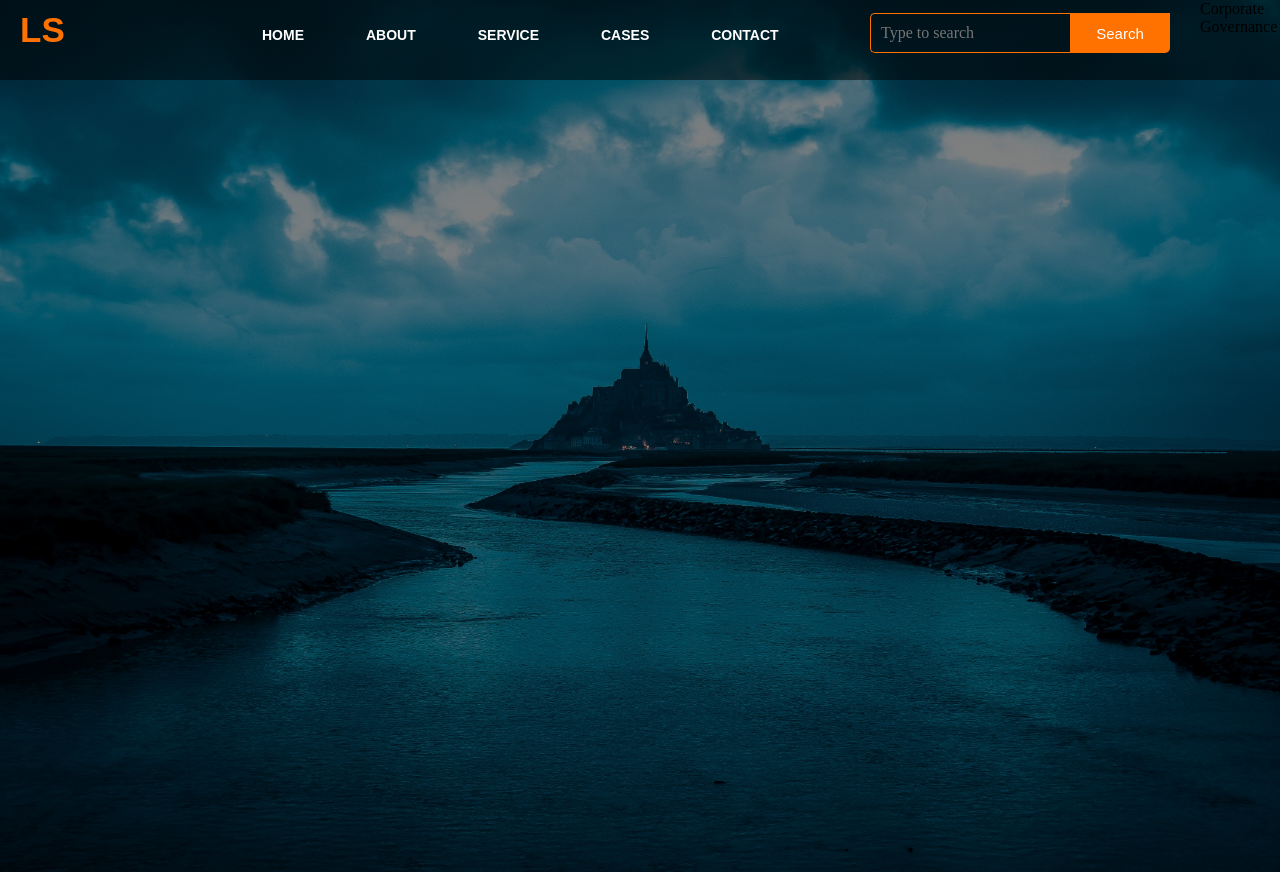
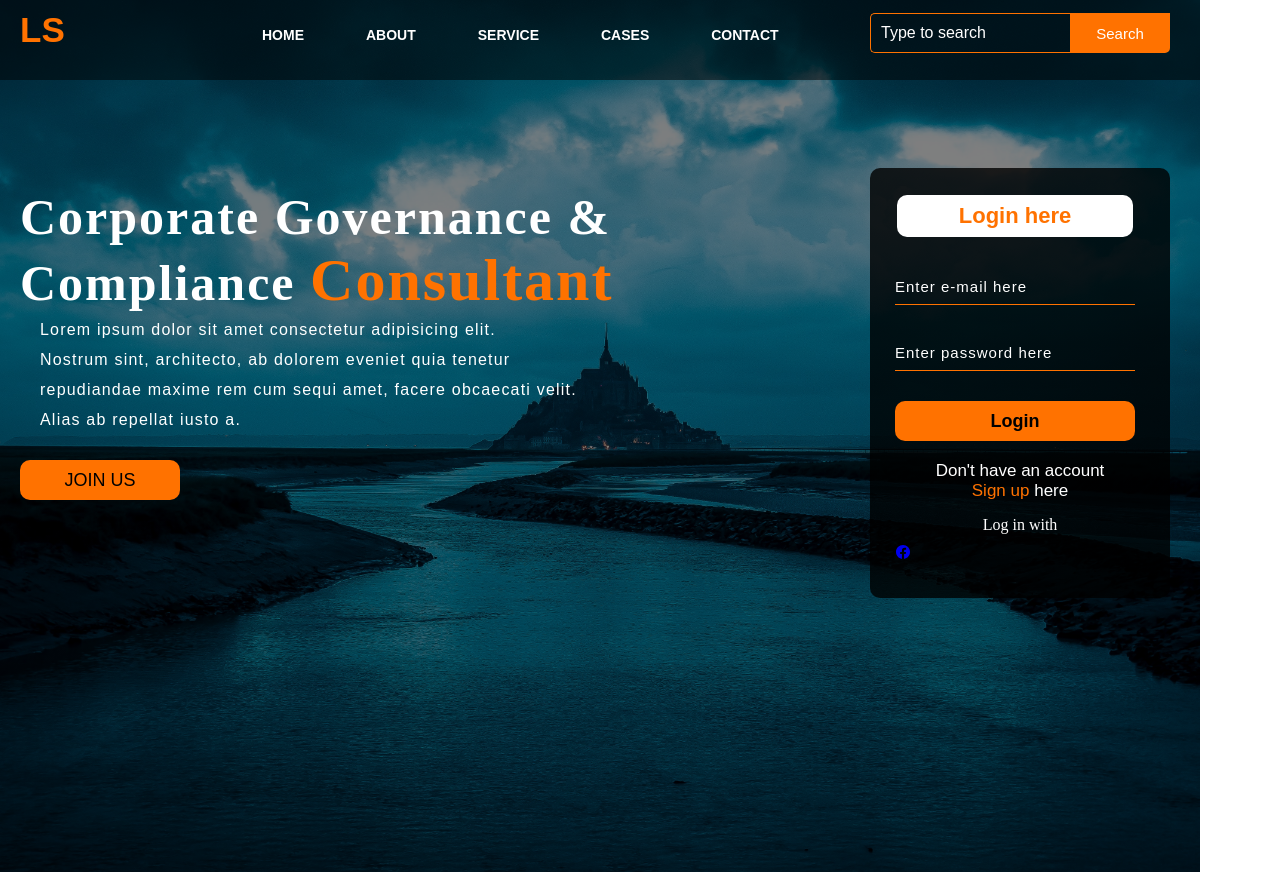
Before and after one commit to LopesLeandro/Software_Engineering, a PHP site: page / in a window 1280 px wide. Run offline with PHP 8.4, Linux system fonts and the light colour scheme; some libraries are stand-ins or nearby versions.

Commit message:
LandingPage_pot01_second.day

```diff
--- a/Projects/First_website_I/index.html
+++ b/Projects/First_website_I/index.html
@@ -26,11 +26,32 @@
                 <input class="srch" type="search" name="" placeholder="Type to search">
                 <a href="#"> <button class="btn">Search</button></a>
             </div>
-            <div class="content">
-                Corporate Governance
+        </div>
+        <div class="content">
+            <h1>Corporate Governance & <br> Compliance <span>Consultant</span> </h1>
+            <p class="par"> Lorem ipsum dolor sit amet consectetur adipisicing elit.
+            <br> Nostrum sint, architecto, ab dolorem eveniet quia tenetur <br>
+            repudiandae maxime rem cum sequi amet, facere obcaecati velit.
+            <br> Alias ab repellat iusto a.</p>
+
+            <button class="cn"><a href="#">JOIN US</a></button>
+
+            <div class="form">
+                <h2>Login here</h2>
+                <input type="email" name="email" placeholder="Enter e-mail here">
+                <input type="password" name="password" placeholder="Enter password here">
+                <button class="btnn"><a href="#">Login</a></button>
+
+                <p class="link">Don't have an account<br>
+                <a href="#">Sign up </a>here</p>
+                <p class="liw">Log in with</p>
+
+                <div class="icon">
+                    <a href="#"><ion-icon name="logo-facebook"></ion-icon></a>
+                </div>
             </div>
         </div>
-    </div>
-
+</div>
+<script src="https://unpkg.com/ionicons@5.4.0/dist/ionicons.js"></script>
 </body>
 </html>
--- a/Projects/First_website_I/style.css
+++ b/Projects/First_website_I/style.css
@@ -4,7 +4,7 @@
 }
 
 .main {
-    width: 100%;
+    width: 1200px;
     background: linear-gradient(to top, rgba(0,0,0,0.5)50%,rgba(0,0,0,0.5)50%), url(img/landscape.jpg);
     background-position: center;
     background-size: cover;
@@ -12,11 +12,10 @@
 }
 
 .navbar {
-    width: 100%;
+    width: 1200px;
     height: 80px;
     margin: auto;
     background: rgba(0, 0, 0, 0.5);
-    position: fixed;
     top: 0;
     left: 0;
     z-index: 100;
@@ -110,3 +109,144 @@ ul li a:hover {
 .srch:focus {
     outline: none;
 }
+
+.content {
+    width: 1200px;
+    height: auto;
+    margin: auto;
+    color: #fff;
+    position: relative;
+}
+
+.content .par {
+    padding-left: 40px;
+    padding-bottom: 25px;
+    font-family: Arial, Helvetica, sans-serif;
+    letter-spacing: 1.2px;
+    line-height: 30px;
+}
+
+.content h1 {
+    font-family: 'Times New Roman', Times, serif;
+    font-size: 50px;
+    padding-left: 20px;
+    margin-top: 9%;
+    letter-spacing: 2px;
+}
+
+.content .cn {
+    width: 160px;
+    height: 40px;
+    background-color: #ff7200;
+    border: none;
+    margin-bottom: 10px;
+    margin-left: 20px;
+    font-size: 18px;
+    border-radius: 10px;
+    cursor: pointer;
+    transition: .4s ease;
+}
+
+.content .cn a {
+    text-decoration: none;
+    color: black;
+    transition: .3s ease;
+}
+
+.cn:hover {
+    background-color: #fff;
+}
+
+.content span {
+    color: #ff7200;
+    font-size: 60px;
+}
+
+.form {
+    width: 250px;
+    height: 380px;
+    background: linear-gradient(to top, rgba(0,0,0,0.8)50%,rgba(0,0,0,0.8)50%);
+    position: absolute;
+    top: -20px;
+    left: 870px;
+    border-radius: 10px;
+    padding: 25px;
+}
+
+.form h2 {
+    width: 220px;
+    font-family: sans-serif;
+    text-align: center;
+    color: #ff7200;
+    font-size: 22px;
+    background-color: #fff;
+    border-radius: 10px;
+    margin: 2px;
+    padding: 8px;
+}
+
+.form input {
+    width: 240px;
+    height: 35px;
+    background: transparent;
+    border-bottom: 1px solid #ff7200;
+    border-top: none;
+    border-right: none;
+    border-left: none;
+    color: #fff;
+    font-size: 15px;
+    letter-spacing: 1px;
+    margin-top: 30px;
+    font-family: sans-serif;
+}
+
+.form input:focus {
+    outline: none;
+}
+
+::placeholder {
+    color: #fff;
+    font-family: Arial, Helvetica, sans-serif;
+}
+
+.btnn {
+    width: 240px;
+    height: 40px;
+    background: #ff7200;
+    border: none;
+    margin-top: 30px;
+    font-size: 18px;
+    border-radius: 10px;
+    cursor: pointer;
+    color: #fff;
+    transition: .4s ease;
+}
+
+.btnn:hover {
+    background: #fff;
+    color: #ff7200;
+}
+
+.btnn a {
+    text-decoration: none;
+    color: #000;
+    font-weight: bold;
+}
+
+.form .link {
+    font-family: Arial, Helvetica, sans-serif;
+    font-size: 17px;
+    padding-top: 20px;
+    text-align: center;
+}
+
+.form .link a {
+    text-decoration: none;
+    color: #ff7200;
+}
+
+.liw {
+    padding-top: 15px;
+    padding-bottom: 10px;
+    text-align: center;
+}
```
Also changed, not shown: 1 other file.
